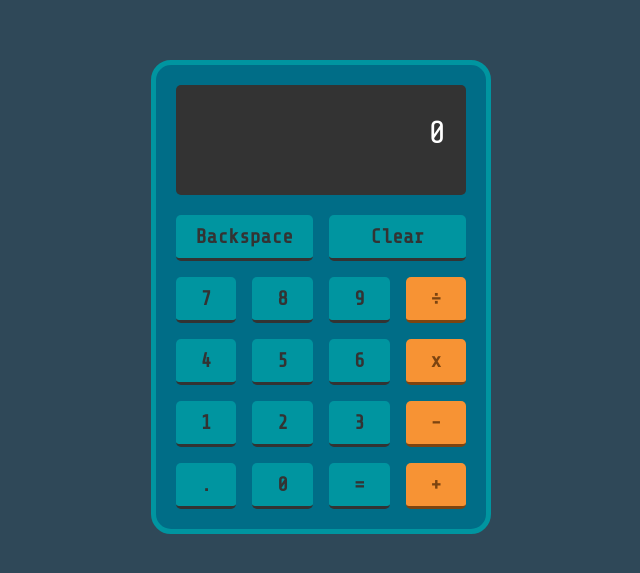
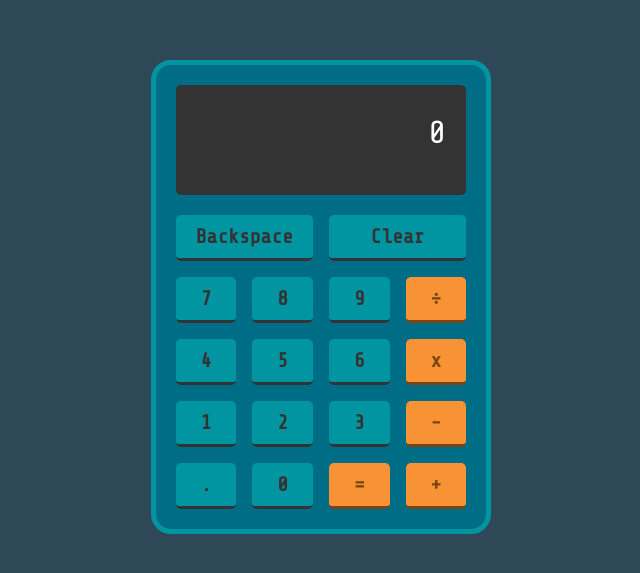
Before and after one commit to TruthfulUK/calculator, a plain HTML site: page index.html in a window 1280 px wide. Shown: the part 103-676 px from the top of the page, without its empty margins (319-959 px from the left). Drawn offline with nearby package versions, Linux system fonts and the light colour scheme.

Commit message:
Adding class to equals button to style correctly

```diff
--- a/index.html
+++ b/index.html
@@ -38,7 +38,7 @@
 
             <button class="input" data-input=".">.</button>
             <button class="input" data-input="0">0</button>
-            <button class="input" data-task="operate">=</button>
+            <button class="input operator" data-task="operate">=</button>
             <button class="operator" data-func="add">+</button>
         </div>
     </div>
```
